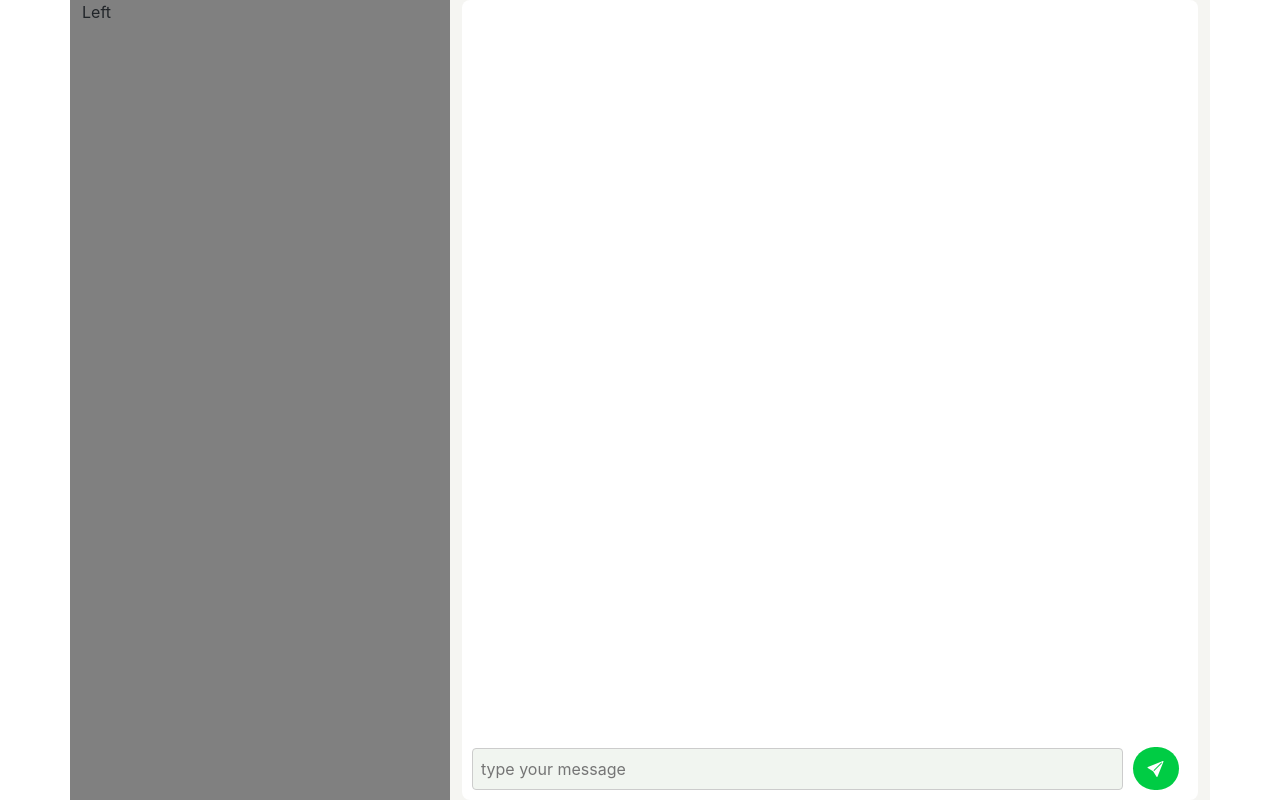
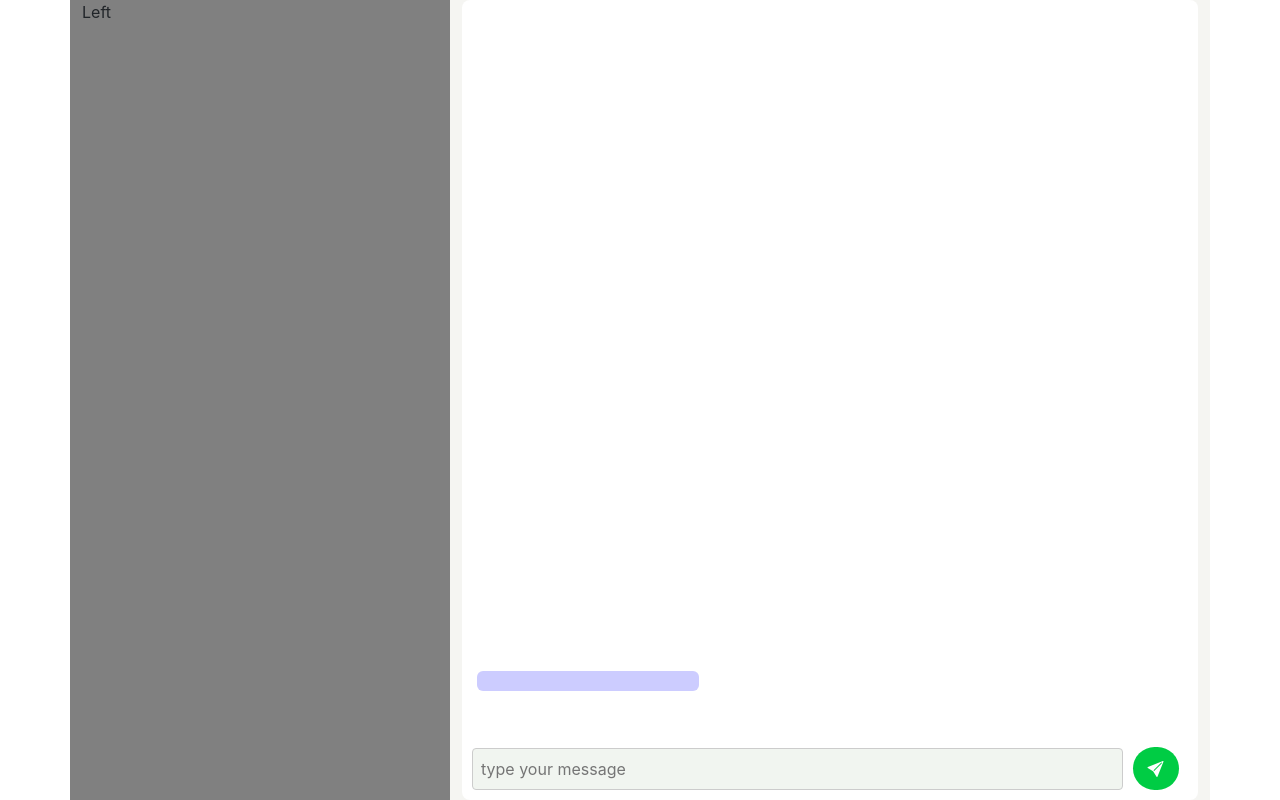
Before and after one commit to iosumit/chat-frontend-system, a React (Create React App) app: page /chat in a window 1280 px wide. Both pictures are taken after a click on the icon 1155 px from the left and 768 px from the top of the page. Built offline with nearby package versions, Linux system fonts and the light colour scheme.

Commit message:
ui update

```diff
--- a/src/modules/App/Pages/ChatPage/ChatPage.css
+++ b/src/modules/App/Pages/ChatPage/ChatPage.css
@@ -26,3 +26,19 @@
     background-color:#e6ffee;
     cursor: pointer;
 }
+.card-body{
+    height: 88%;
+    display: flex;
+    flex-direction: column;
+    justify-content: flex-end;
+    overflow: auto;
+    width: 100%;
+}
+.massage-item{
+    background-color:#ccccff;
+    width: 31%;
+    align-items: center;
+    padding: 10px 10px 10px 10px;
+    border-radius: 6px;
+    margin: 5px;
+}
--- a/src/modules/App/Pages/ChatPage/component/ChatPdp.js
+++ b/src/modules/App/Pages/ChatPage/component/ChatPdp.js
@@ -1,33 +1,36 @@
-import React,{useState} from 'react'
+import React, { useState } from 'react'
 import TextInput from '../../../../Components/InputComponent/InputComponent'
 import Card from '../../../../Components/Card/Card'
 
 const ChatPdp = () => {
-    const [message,setMessage] = useState("")
-    const [textMessage,setTextMessage] = useState([])
-    const inputMessageHandle = (message) =>{
+    const [message, setMessage] = useState("")
+    const [textMessage, setTextMessage] = useState([])
+    const inputMessageHandle = (message) => {
         setMessage(message)
     }
     const messageHandle = () => {
         const update = [...textMessage]
-        update.push({text:message})
+        update.push({ text: message })
         setTextMessage(update)
+        setMessage('')
     }
     return (
         <div>
             <Card>
-                <div style={{padding:20,height:'88%',position:'relative'}}>
-                {textMessage?.map((item,index)=>{
-                    return(
-                        <div>{item.text}</div>
-                    )
-                })}
+                <div className='card-body'>
+                    {textMessage?.map((item, index) => {
+                        return (
+                            <div className='massage-item'>
+                                {item.text}
+                            </div>
+                        )
+                    })}
                 </div>
                 <div className='inputBody'>
-                <TextInput placeholder="type your message" onChange={(message)=>inputMessageHandle(message) }/>
-               <div className='sendBtn'>
-               <i class="bi bi-send-fill"style={{color:'#fff'}} onClick={messageHandle}></i>
-               </div>
+                    <TextInput placeholder="type your message" onChange={(message) => inputMessageHandle(message)}/>
+                    <div className='sendBtn'>
+                        <i class="bi bi-send-fill" style={{ color: '#fff' }} onClick={messageHandle}></i>
+                    </div>
                 </div>
             </Card>
 
--- a/src/modules/Components/InputComponent/InputComponent.js
+++ b/src/modules/Components/InputComponent/InputComponent.js
@@ -27,7 +27,6 @@ function TextInput(props) {
       <input
         type={inputType}
         value={inputValue}
-        name="input-form"
         onChange={handleChange}
         placeholder={props?.placeholder}
         autoComplete={props?.autocomplete ? props.autocomplete : "off"}
```
